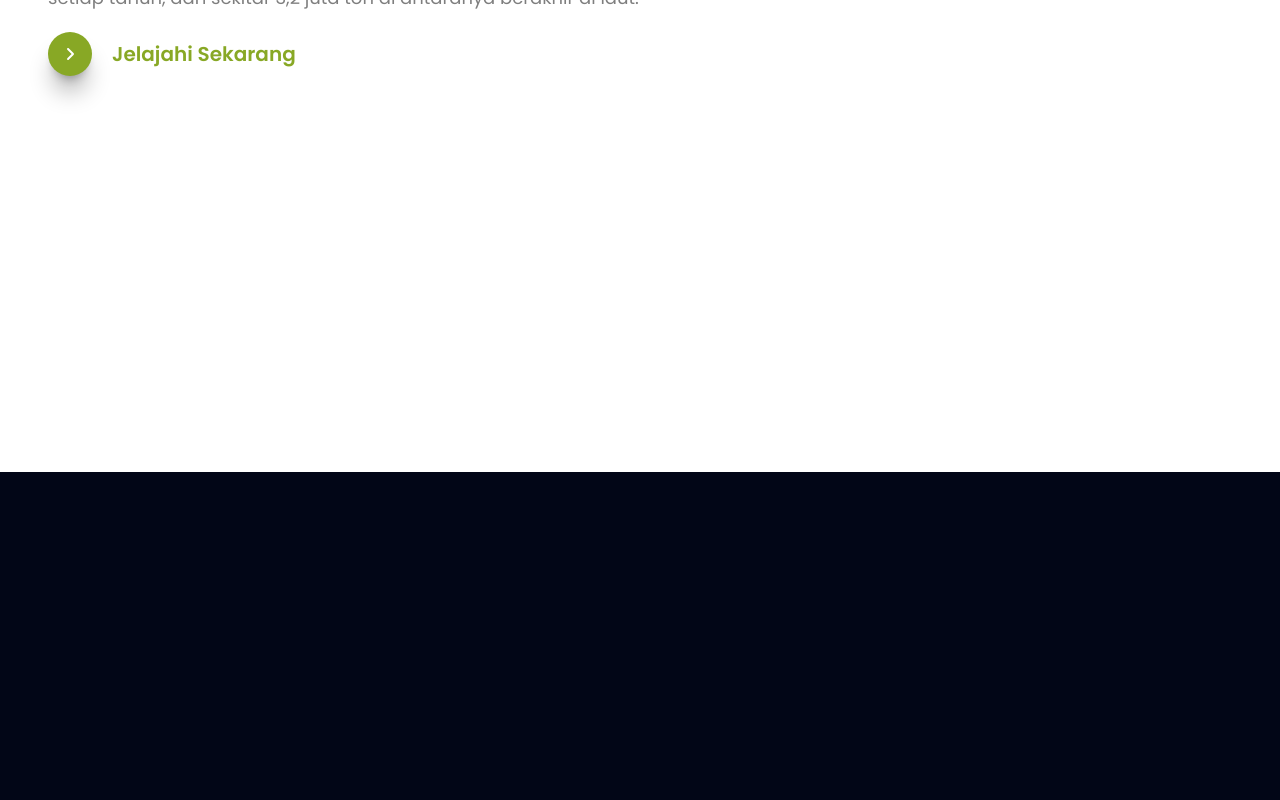
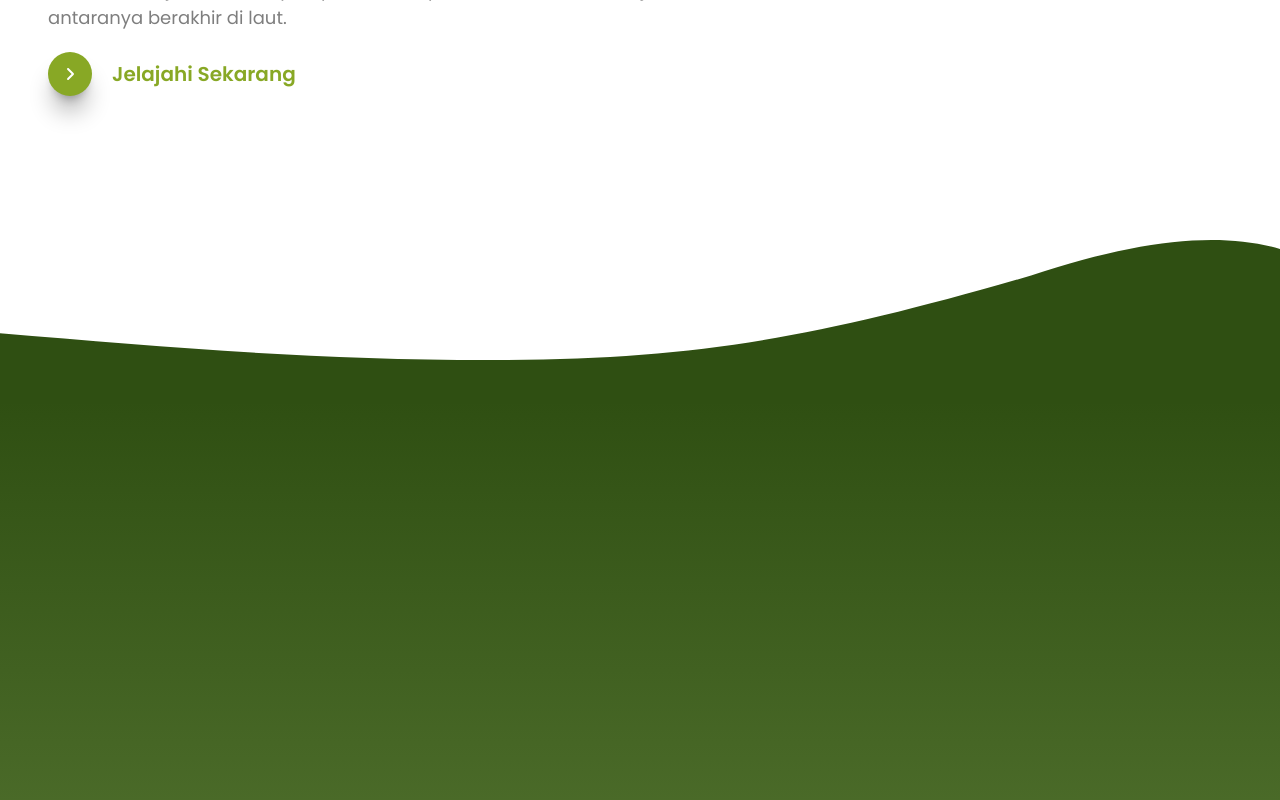
Before and after one commit to NaufalWaiz/PlastiKita, a Next.js app: page / in a window 1280 px wide. Shown: the part 400-1200 px from the top of the page. Before the commit the page ends 872 px from the top, so only its background shows below. Built offline with nearby package versions, Linux system fonts and the light colour scheme.

Commit message:
adding the wave that connects the first section to the second section

```diff
--- a/src/app/layout.tsx
+++ b/src/app/layout.tsx
@@ -47,7 +47,7 @@ export default function RootLayout({
   return (
     <html lang="en">
       <body className={`${geistSans.variable} ${geistMono.variable} ${poppins.variable} bg-white antialiased`}>
-        <div className="w-full bg-white font-medium text-[21px] gap-14 text-black py-5 flex flex-row justify-end px-32 font-poppins">
+        <div className="w-full absolute bg-white font-medium text-[21px] gap-14 text-black py-5 flex flex-row justify-end px-32 font-poppins">
           <Link href={'#'}>Beranda</Link>
           <Link href={'#'}>Tentang</Link>
           <Link href={'#'}>Artikel</Link>
--- a/src/app/page.tsx
+++ b/src/app/page.tsx
@@ -44,12 +44,12 @@ const programs = [
 export default function Home() {
   return (
     <div>
-      <section className="min-h-screen bg-white text-black px-12 pt-20 font-poppins">
+      <section className="h-screen bg-white text-black px-12 pt-36 font-poppins">
         <h1 className="font-semibold text-[32px] w-7/12 mb-6">
-          Bagaimana Kondisi Polusi Plastik yang Kian Memprihatinkan di{" "}
+          Bagaimana Kondisi Polusi Plastik yang Kian Memprihatinkan di {" "}
           <span className="bg-[#F89B11] inline-block text-white">Indonesia</span>?
         </h1>
-        <p className="opacity-50 w-8/12 text-lg mb-5">
+        <p className="opacity-50 w-7/12 text-lg mb-5">
           Polusi plastik adalah masalah lingkungan yang semakin mengkhawatirkan
           di Indonesia. Sampah plastik yang tidak terkelola dengan baik
           mencemari tanah, sungai, dan laut, serta membahayakan ekosistem dan
@@ -63,6 +63,12 @@ export default function Home() {
             </div>
             <h1 className="text-[#88A825] font-semibold text-[20px]">Jelajahi Sekarang</h1>
         </div>
+        <svg xmlns="http://www.w3.org/2000/svg" className="absolute -bottom-1 left-0 w-full" preserveAspectRatio="none" viewBox="0 0 1440 320">
+          <path fill="#2F4F12" fill-opacity="1" d="M0 240 C180 255, 350 270, 550 270 C780 270, 920 245, 1160 175 C1280 135, 1370 125, 1440 145 L1440 320 L0 320 Z"></path>
+        </svg>
+      </section>
+      <section className="bg-linear-to-b from-[#2F4F12] to-[#66863E] min-h-screen">
+
       </section>
     </div>
   );
```
